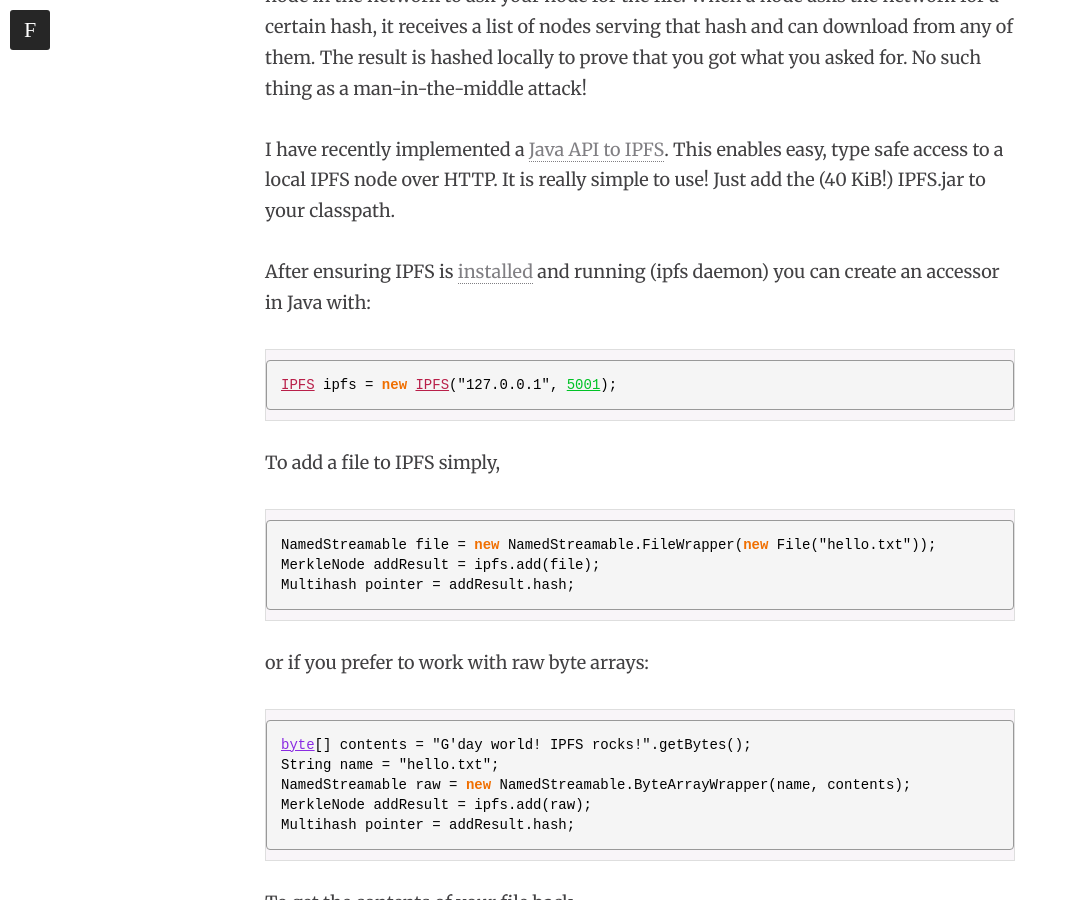
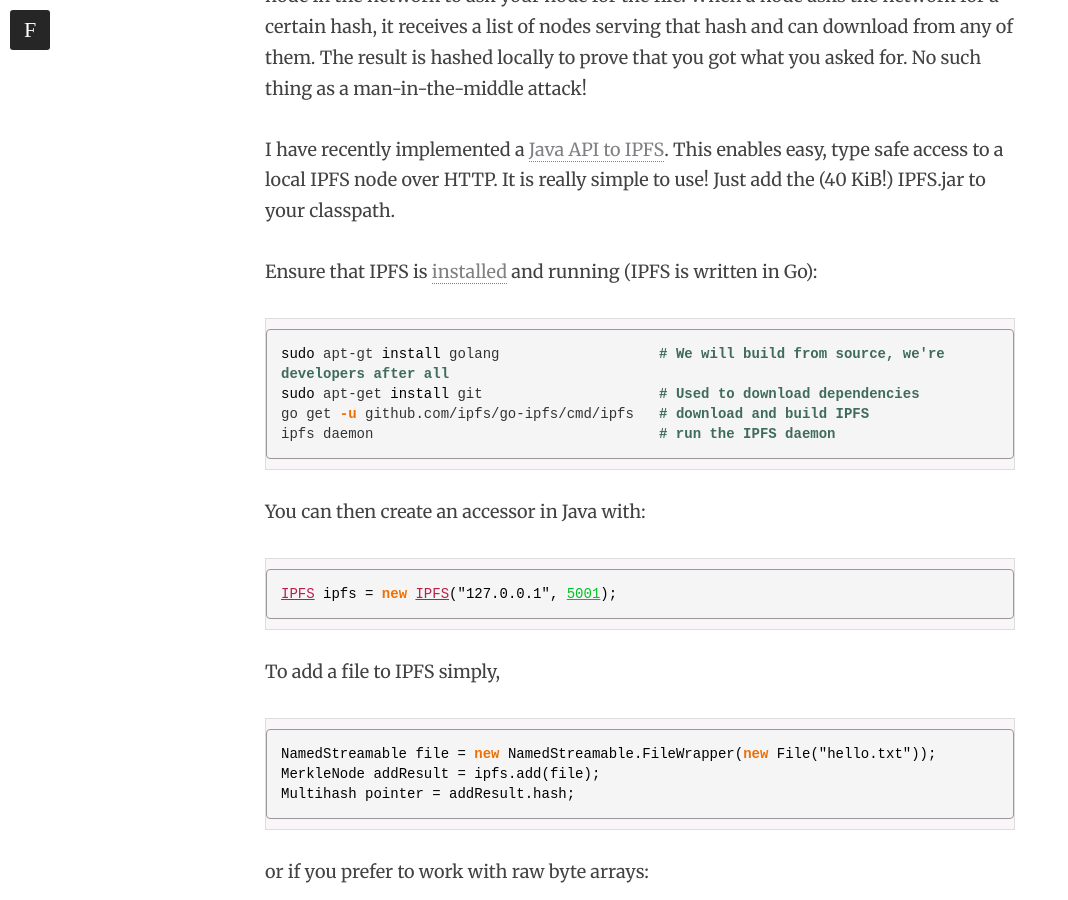
Before and after one commit to ianopolous/ianopolous.github.io, a Jekyll site: the page built from _posts/2015-09-27-IPFS.md, in a window 1280 px wide and 900 px high, scrolled down 1225 px. Shown: the whole window, without its empty margins (0-1068 px from the left). Built offline with Jekyll 4.4.1, drawn with Linux system fonts in a browser that asks for light colours; nearby versions of some CDN libraries.

Commit message:
installation instructions

```diff
--- a/_posts/2015-09-27-IPFS.md
+++ b/_posts/2015-09-27-IPFS.md
@@ -19,7 +19,15 @@ When you add a file to IPFS your node broadcasts to the network the hash of the
 
 I have recently implemented a <a href="https://github.com/ipfs/java-ipfs-api">Java API to IPFS</a>. This enables easy, type safe access to a local IPFS node over HTTP. It is really simple to use! Just add the (40 KiB!) IPFS.jar to your classpath.
 
-After ensuring IPFS is <a href="https://ipfs.io/docs/install/">installed</a> and running (ipfs daemon) you can create an accessor in Java with:
+Ensure that IPFS is <a href="https://ipfs.io/docs/install/">installed</a> and running (IPFS is written in Go):
+ {% highlight shell %}
+sudo apt-gt install golang                   # We will build from source, we're developers after all
+sudo apt-get install git                     # Used to download dependencies
+go get -u github.com/ipfs/go-ipfs/cmd/ipfs   # download and build IPFS
+ipfs daemon                                  # run the IPFS daemon
+{% endhighlight %}
+
+You can then create an accessor in Java with:
 {% highlight java %}
 IPFS ipfs = new IPFS("127.0.0.1", 5001);
 {% endhighlight %}
```
